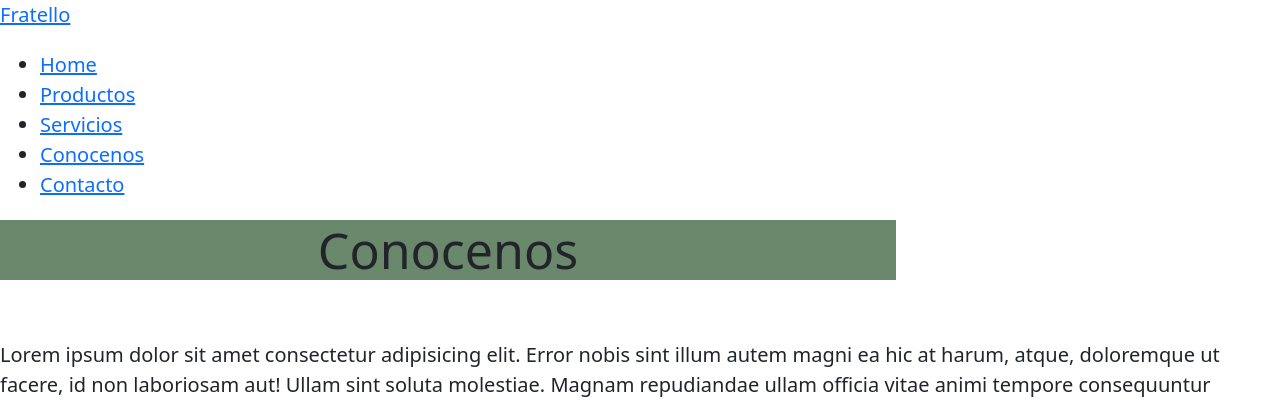
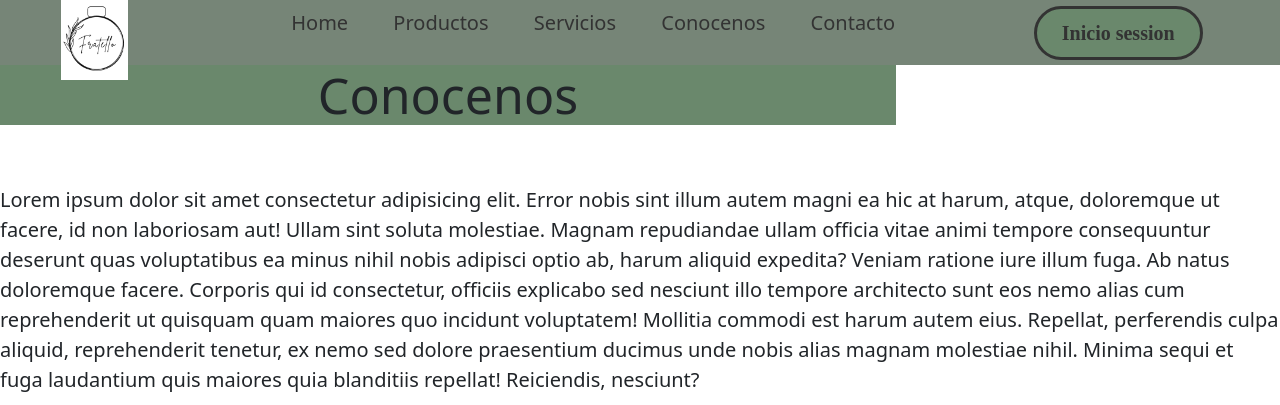
Before and after one commit to mauro756/preentrega-luquezortizmauro, a plain HTML site: page diseño/conocenos.html in a window 1280 px wide. Shown: the top 405 px of the page. Drawn offline with nearby package versions, Linux system fonts and the light colour scheme; a web font is replaced by a local one.

Commit message:
correcion navbar

```diff
--- a/diseño/conocenos.html
+++ b/diseño/conocenos.html
@@ -5,26 +5,23 @@
     <meta name="viewport" content="width=device-width, initial-scale=1">
     <link href="https://cdn.jsdelivr.net/npm/bootstrap@5.2.2/dist/css/bootstrap.min.css" rel="stylesheet" integrity="sha384-Zenh87qX5JnK2Jl0vWa8Ck2rdkQ2Bzep5IDxbcnCeuOxjzrPF/et3URy9Bv1WTRi" crossorigin="anonymous">
     <link rel="stylesheet" href="style.css">
-    <title>Fratello&nails</title>
+    <title>Fratello&Meraki</title>
 </head>
 <body>
-    <header>
-        <div class="ancho">
-            <div class="logo">
-                <p><a href="index.html">Fratello</a></p>
-            </div>
-            <div>
-                <nav class="nav">
-                    <ul class="nav__ul">
-                        <li class="nav__li"><a href="index.html">Home</a></li>
-                        <li class="nav__li"><a href="productos.html">Productos</a></li>
-                        <li class="nav__li"><a href="servicios.html">Servicios</a></li>
-                        <li class="nav__li"><a href="conocenos.html">Conocenos</a></li>
-                        <li class="nav__li"><a href="contactos.html">Contacto</a></li>
-                    </ul>
-                </nav>
-            </div>
+    <header class="header">
+        <div class="logo">
+          <a href="index.html"><img src="imagenes/Logo.jpeg" alt=""></a>
         </div>
+        <nav>
+            <ul class="nav-links">
+                <li><a href="index.html">Home</a></li>
+                <li><a href="productos.html">Productos</a></li>
+                <li><a href="servicios.html">Servicios</a></li>
+                <li><a href="conocenos.html">Conocenos</a></li>
+                <li><a href="contactos.html">Contacto</a></li>
+            </ul>
+        </nav>
+        <a href="" class="btn"><button>Inicio session</button></a>
     </header>
     <h1>Conocenos</h1>
     <section>
```
Also changed, not shown: diseño/contactos.html (+16 -18 lines), diseño/index.html (+6 -3 lines), diseño/productos.html (+14 -17 lines), diseño/servicios.html (+7 -9 lines).
